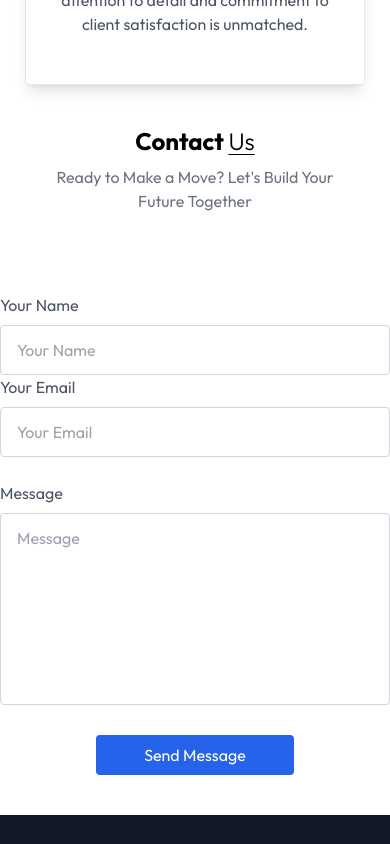
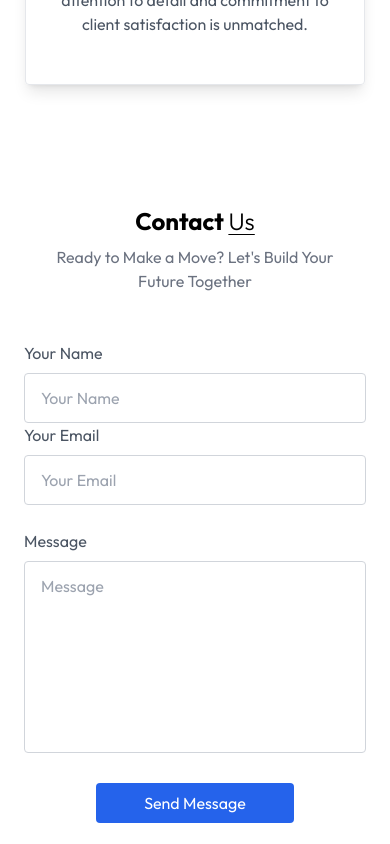
Before and after one commit to Aqueous20/Dtech-Estates, a React (Create React App) app in the folder dtech-estates/: page / in a window 390 px wide. Shown: the part 4340-5184 px from the top of the page. Built offline with nearby package versions, Linux system fonts and the light colour scheme.

Commit message:
added animation to the webpage
Added Framer Motion from framer motion library to animate sections on scroll
added fade-in and slide effects
added smooth, responsive animations between sections

```diff
--- a/dtech-estates/package.json
+++ b/dtech-estates/package.json
@@ -7,6 +7,7 @@
     "@testing-library/jest-dom": "^6.8.0",
     "@testing-library/react": "^16.3.0",
     "@testing-library/user-event": "^13.5.0",
+    "motion": "^12.23.12",
     "react": "^19.1.1",
     "react-dom": "^19.1.1",
     "react-scripts": "^5.0.1",
--- a/dtech-estates/src/components/About.jsx
+++ b/dtech-estates/src/components/About.jsx
@@ -1,9 +1,14 @@
 import React from "react";
 import { assets } from "../assets/assets";
+import { motion } from "motion/react";
 
 export const About = () => {
   return (
-    <div
+    <motion.div
+      initial={{ opacity: 0, x: 200 }}
+      transition={{ duration: 1 }}
+      whileInView={{ opacity: 1, x: 0 }}
+      viewport={{ once: true }}
       className="flex flex-col items-center justify-center container mx-auto p-14 md:px-20 lg:px-32 w-full overflow-hidden"
       id="About"
     >
@@ -54,6 +59,6 @@ export const About = () => {
           </button>
         </div>
       </div>
-    </div>
+    </motion.div>
   );
 };
--- a/dtech-estates/src/components/Contact.jsx
+++ b/dtech-estates/src/components/Contact.jsx
@@ -1,3 +1,4 @@
+import { motion } from "motion/react";
 import React from "react";
 import { toast } from "react-toastify";
 
@@ -30,7 +31,14 @@ export const Contact = () => {
   };
 
   return (
-    <div className="" id="Contact">
+    <motion.div
+      initial={{ opacity: 0, x: -200 }}
+      transition={{ duration: 1 }}
+      whileInView={{ opacity: 1, x: 0 }}
+      viewport={{ once: true }}
+      className="text-center p-6 py-20 lg:px-32 w-full overflow-hidden"
+      id="Contact"
+    >
       <h1 className="text-2xl sm:text-4xl font-bold mb-2 text-center">
         Contact{" "}
         <span className="underline underline-offset-4 decoration-1 under font-light">
@@ -41,7 +49,7 @@ export const Contact = () => {
         Ready to Make a Move? Let's Build Your Future Together
       </p>
       <form
-        className="max-w-2xl mx-auto text-gray-600 pt-8 mb-4"
+        className="max-w-2xl mx-auto text-gray-600 mb-4"
         onSubmit={onSubmit}
       >
         <div className="flex flex-wrap">
@@ -79,6 +87,6 @@ export const Contact = () => {
           {result ? result : "Send Message"}
         </button>
       </form>
-    </div>
+    </motion.div>
   );
 };
--- a/dtech-estates/src/components/Header.jsx
+++ b/dtech-estates/src/components/Header.jsx
@@ -1,5 +1,6 @@
 import React from "react";
 import { NavBar } from "./NavBar";
+import { motion } from "motion/react";
 
 export const Header = () => {
   return (
@@ -9,7 +10,13 @@ export const Header = () => {
       id="Header"
     >
       <NavBar />
-      <div className="container text-center mx-auto py-4 px-6 md:px-20 lg:px-32 text-white">
+      <motion.div
+        initial={{ opacity: 0, y: 100 }}
+        transition={{ duration: 1.5 }}
+        whileInView={{ opacity: 1, y: 0 }}
+        viewport={{ once: true }}
+        className="container text-center mx-auto py-4 px-6 md:px-20 lg:px-32 text-white"
+      >
         <h2 className="text-5xl sm:text-6xl md:text-[82px] inline-block max-w-3xl font-semibold pt-20">
           Explore homes and apartments that suit your style
         </h2>
@@ -21,7 +28,7 @@ export const Header = () => {
             Contact Us
           </a>
         </div>
-      </div>
+      </motion.div>
     </div>
   );
 };
--- a/dtech-estates/src/components/Projects.jsx
+++ b/dtech-estates/src/components/Projects.jsx
@@ -1,5 +1,6 @@
 import React, { useEffect, useState } from "react";
 import { assets, projectsData } from "../assets/assets";
+import { motion } from "motion/react";
 
 export const Projects = () => {
   const [currentIndex, setCurrentIndex] = useState(0);
@@ -30,7 +31,11 @@ export const Projects = () => {
   };
 
   return (
-    <div
+    <motion.div
+      initial={{ opacity: 0, x: -200 }}
+      transition={{ duration: 1 }}
+      whileInView={{ opacity: 1, x: 0 }}
+      viewport={{ once: true }}
       className="container mx-auto py-4 pt-20 px-6 md:px-20 lg:px-32 my-20 w-full overflow-hidden"
       id="Projects"
     >
@@ -95,6 +100,6 @@ export const Projects = () => {
           ))}
         </div>
       </div>
-    </div>
+    </motion.div>
   );
 };
--- a/dtech-estates/src/components/Testimonials.jsx
+++ b/dtech-estates/src/components/Testimonials.jsx
@@ -1,9 +1,14 @@
 import React from "react";
 import { assets, testimonialsData } from "../assets/assets";
+import { motion } from "motion/react";
 
 export const Testimonials = () => {
   return (
-    <div
+    <motion.div
+      initial={{ opacity: 0, x: 100 }}
+      transition={{ duration: 1 }}
+      whileInView={{ opacity: 1, x: 0 }}
+      viewport={{ once: true }}
       className="container mx-auto py-10 lg:px-32 w-full overflow-hidden"
       id="Testimonials"
     >
@@ -40,6 +45,6 @@ export const Testimonials = () => {
           </div>
         ))}
       </div>
-    </div>
+    </motion.div>
   );
 };
```
Also changed, not shown: 1 other file (tests, documents, lock files or other folders).
